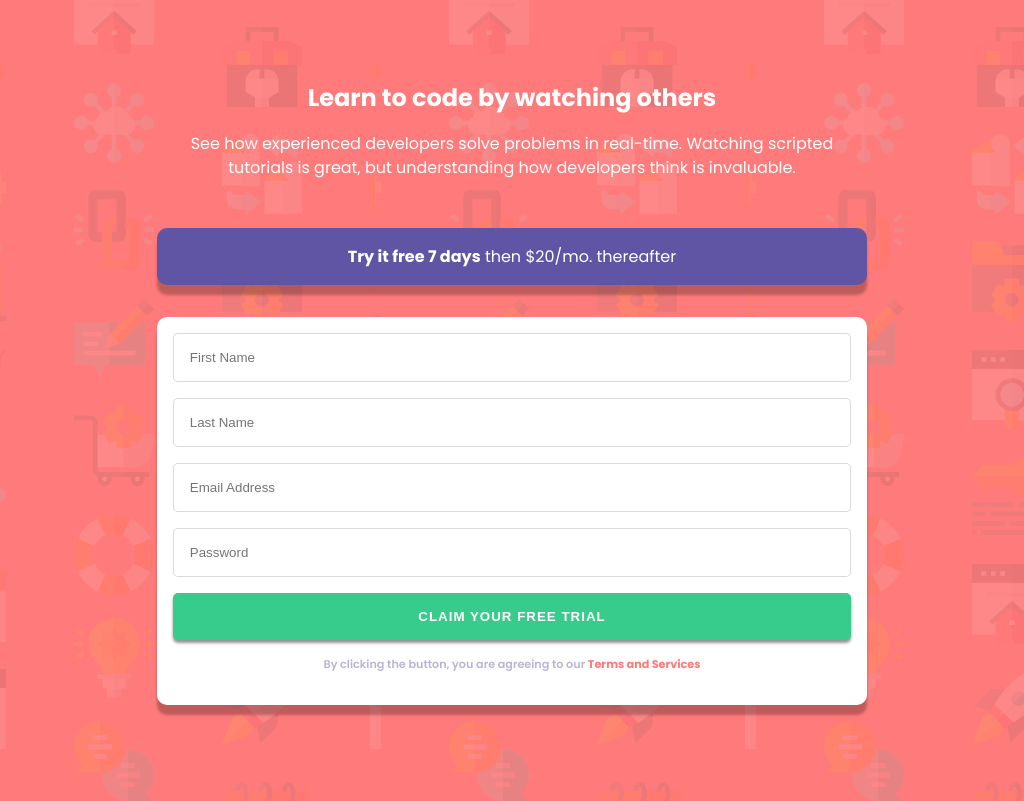
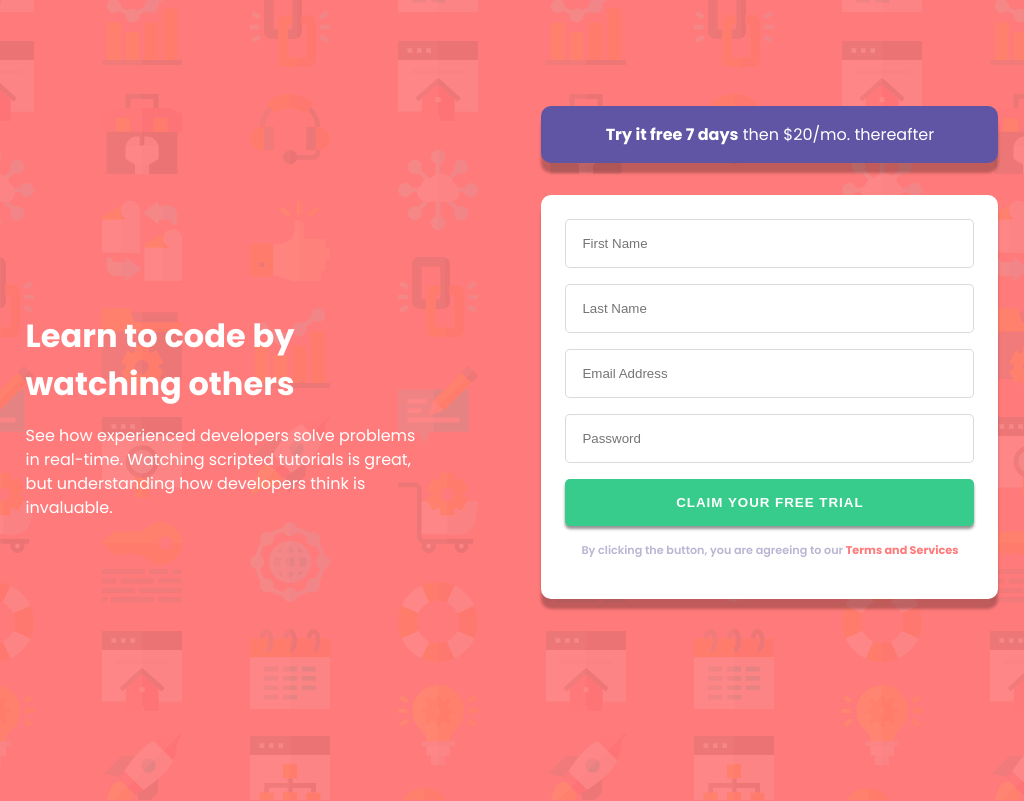
Before and after one commit to regal-shabazz/intro-component-with-sign-up-form, a plain HTML site: page index.html in a window 1024 px wide. Drawn offline with Linux system fonts and the light colour scheme.

Commit message:
modified media query for 769px to 1024px

```diff
--- a/style.css
+++ b/style.css
@@ -106,9 +106,34 @@ form > p span {
 
 
 @media screen and (min-width:769px) and (max-width: 1024px) {
-    .container {
-        padding: 0 5rem;
-    }
+    body {
+        background-image: url("./images/bg-intro-desktop.png");
+        background-size: cover;
+        background-position: center;
+        background-repeat: no-repeat;
+      }
+
+      body .container {
+        display: flex;
+        justify-content: space-between;
+        align-items: center;
+        min-height: 100vh;
+        width: 95%;
+      }
+
+      article {
+        text-align: start;
+        width: 45%;
+        padding-right: 2rem;
+      }
+
+      article h1 {
+        font-size: 2rem;
+      }
+
+      form {
+        padding: 1.5rem;
+      }
 }
 
 @media screen and (min-width: 1025px) {
```
